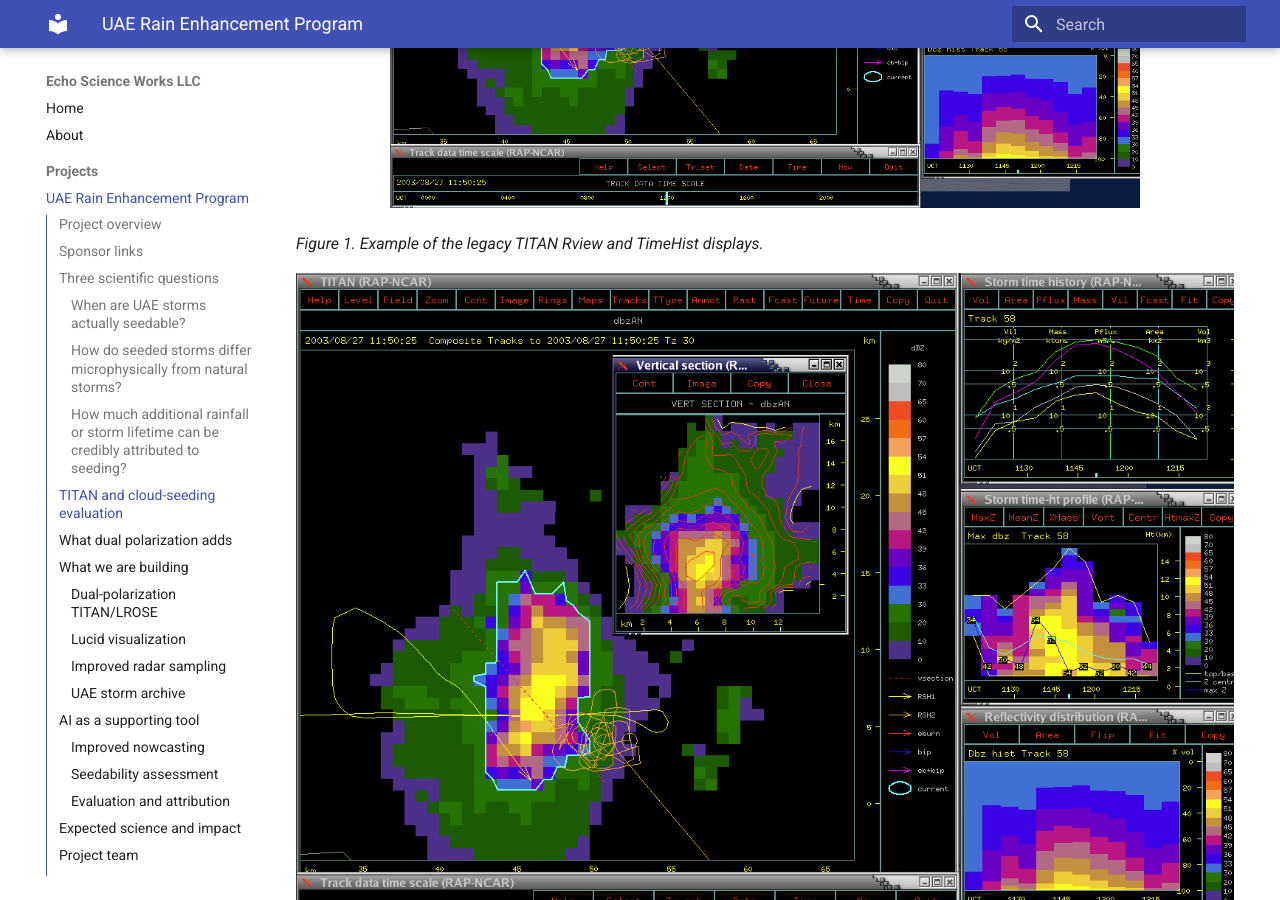
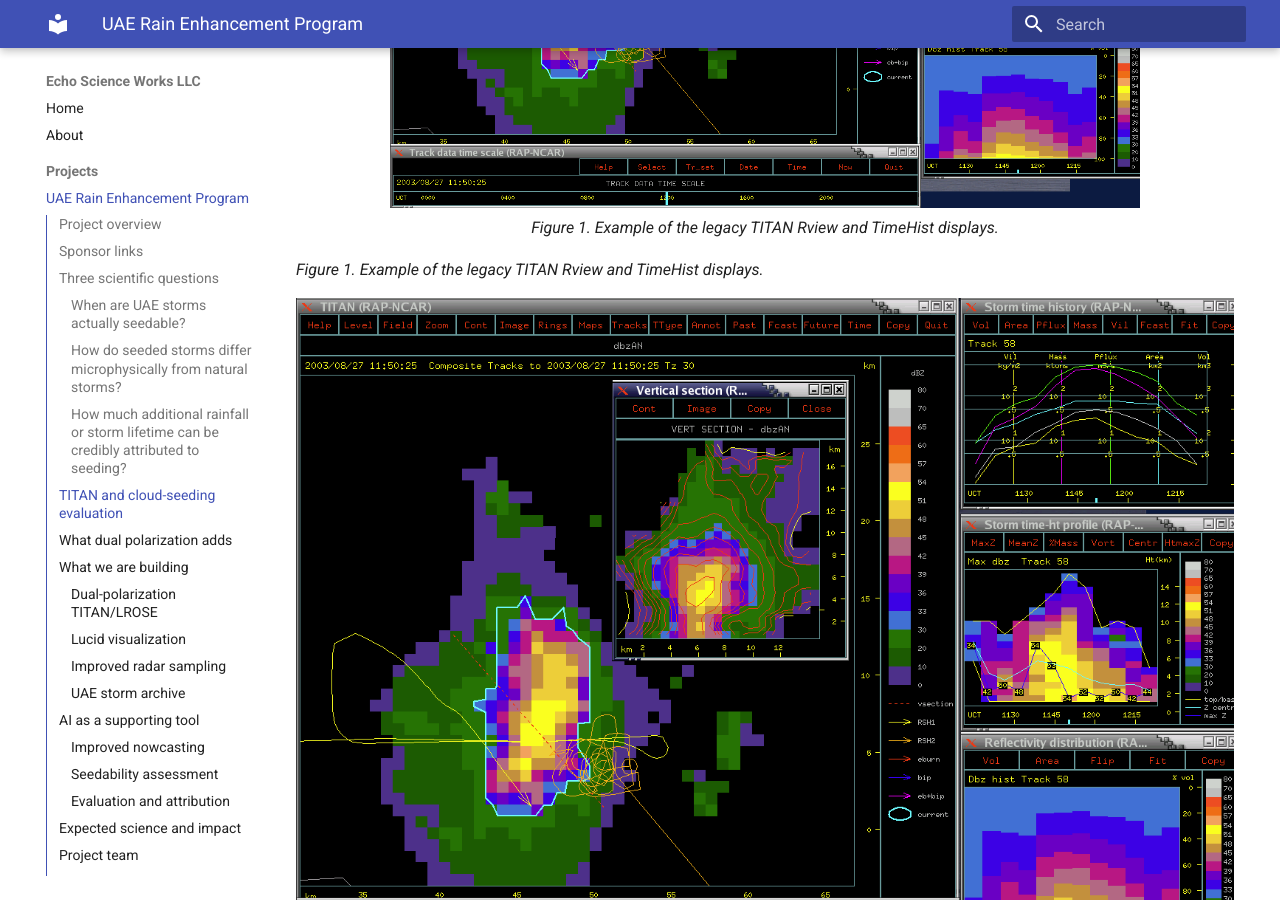
Before and after one commit to mike-dixon/echoscienceworks, an MkDocs documentation site: the page built from docs/uaerep.md, in a window 1280 px wide and 900 px high, scrolled down 1968 px. Built offline with MkDocs 1.6.1 and Material for MkDocs 9.7.7, drawn with Linux system fonts in a browser that asks for light colours.

Commit message:
Adding figures to uaerep

```diff
--- a/docs/uaerep.md
+++ b/docs/uaerep.md
@@ -45,6 +45,8 @@ The legacy LROSE Rview and TimeHist displays were developed to support these act
   <img src="/images/uaerep/titan-rview-timehist.png"
        alt="TITAN Rview and TimeHist displays"
        style="width: 80%;">
+  <br>
+  <em>Figure 1. Example of the legacy TITAN Rview and TimeHist displays.</em>
 </p>
 
 *Figure 1. Example of the legacy TITAN Rview and TimeHist displays.*
```
